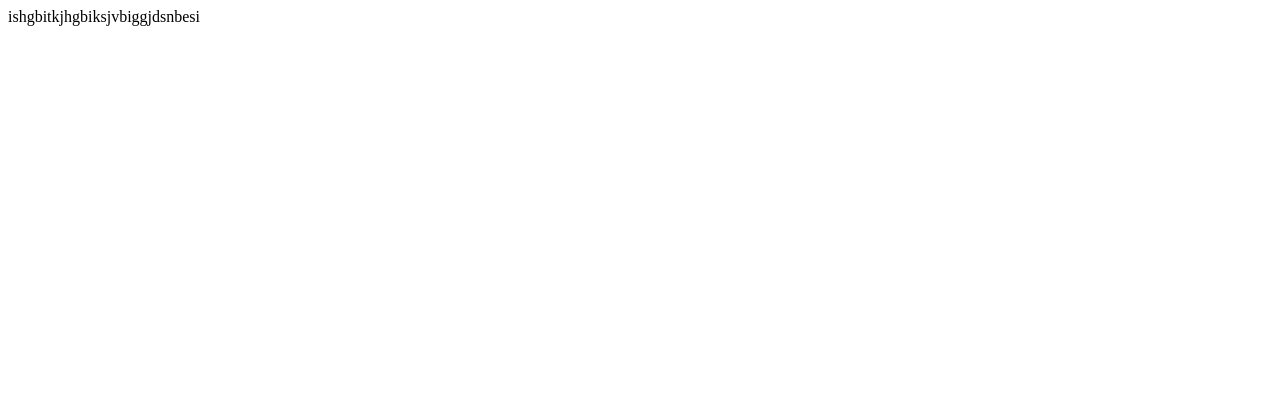
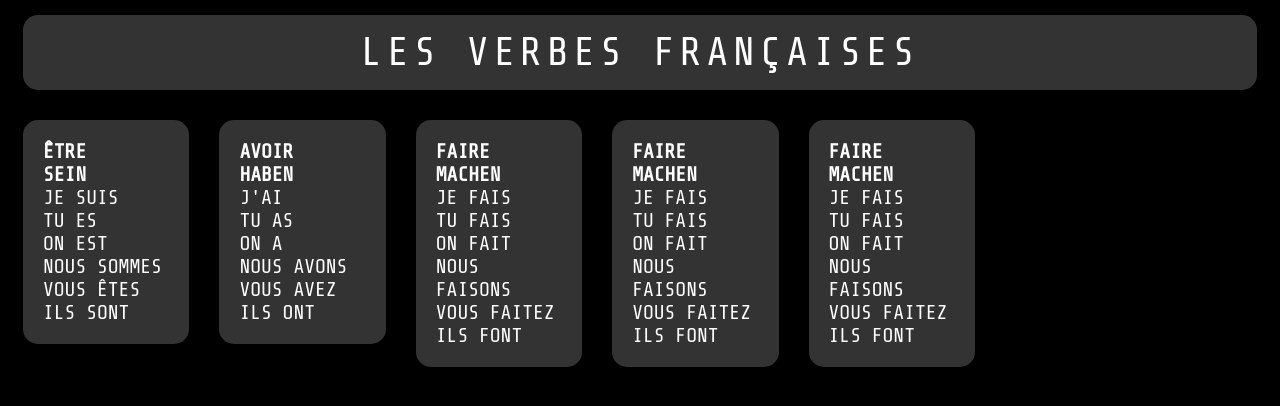
Before and after one commit to qawsedrftgzh/qawsedrftgzh.github.io, a plain HTML site: page index.html in a window 1280 px wide. Drawn offline with nearby package versions, Linux system fonts and the light colour scheme.

Commit message:
Update index.html

```diff
--- a/index.html
+++ b/index.html
@@ -1 +1,83 @@
-ishgbitkjhgbiksjvbiggjdsnbesi
+<!DOCTYPE html>
+<html lang="">
+  <head>
+  <link rel="stylesheet" href="https://fonts.googleapis.com/css?family=Share+Tech+Mono">
+  <style>
+    body {
+      background-color: #000000;
+    }
+    p { margin: 0; }
+    header {
+      background-color: #333333;
+      color: #ffffff;
+      text-align: center;
+      font-size: 40px;
+      font-family: Share Tech Mono;
+      font-style: bold;
+      letter-spacing: 5px;
+      padding: 15px;
+      margin: 15px;
+      border-radius: 15px;
+    }
+    .column {
+      float: left;
+      width: 10%;
+      background-color: #333333;
+      color: #ffffff;
+      text-align: left;
+      font-size: 20px;
+      font-family: Share Tech Mono;
+      font-style: bold;
+      letter-spacing: 0px;
+      padding: 20px;
+      margin: 15px;
+      border-radius: 15px;
+    }
+
+    /* Clear floats after the columns */
+    .row:after {
+      content: "";
+      display: table;
+      clear: both;
+    }
+
+    /* Responsive layout - makes the three columns stack on top of each other instead of next to each other */
+    @media screen and (max-width:600px) {
+      .column {
+        width: 100%;
+      }
+    }
+    h3{
+      margin: 5px;
+    }
+    h4{
+      margin: 5px;
+    }
+</style>
+    <meta charset="utf-8">
+    <title></title>
+  </head>
+  <body>
+    <header>LES VERBES FRANÇAISES</header>
+    <div class="row">
+      <div class="column">
+        <p><b>ÊTRE<br>SEIN</b><br>JE SUIS<br>TU ES<br>ON EST<br>NOUS SOMMES<br>VOUS ÊTES<br>ILS SONT</p>
+      </div>
+      <div class="column">
+        <p><b>AVOIR<br>HABEN</b><br>J'AI<br>TU AS<br>ON A<br>NOUS AVONS<br>VOUS AVEZ<br>ILS ONT</p>
+      </div>
+      <div class="column">
+        <p><b>FAIRE<br>MACHEN</b><br>JE FAIS<br>TU FAIS<br>ON FAIT<br>NOUS FAISONS<br>VOUS FAITEZ<br>ILS FONT</p>
+      </div>
+      <div class="column">
+        <p><b>FAIRE<br>MACHEN</b><br>JE FAIS<br>TU FAIS<br>ON FAIT<br>NOUS FAISONS<br>VOUS FAITEZ<br>ILS FONT</p>
+      </div>
+      <div class="column">
+        <p><b>FAIRE<br>MACHEN</b><br>JE FAIS<br>TU FAIS<br>ON FAIT<br>NOUS FAISONS<br>VOUS FAITEZ<br>ILS FONT</p>
+      </div>
+    </div>
+
+
+    <footer></footer>
+  </body>
+</html>
```
